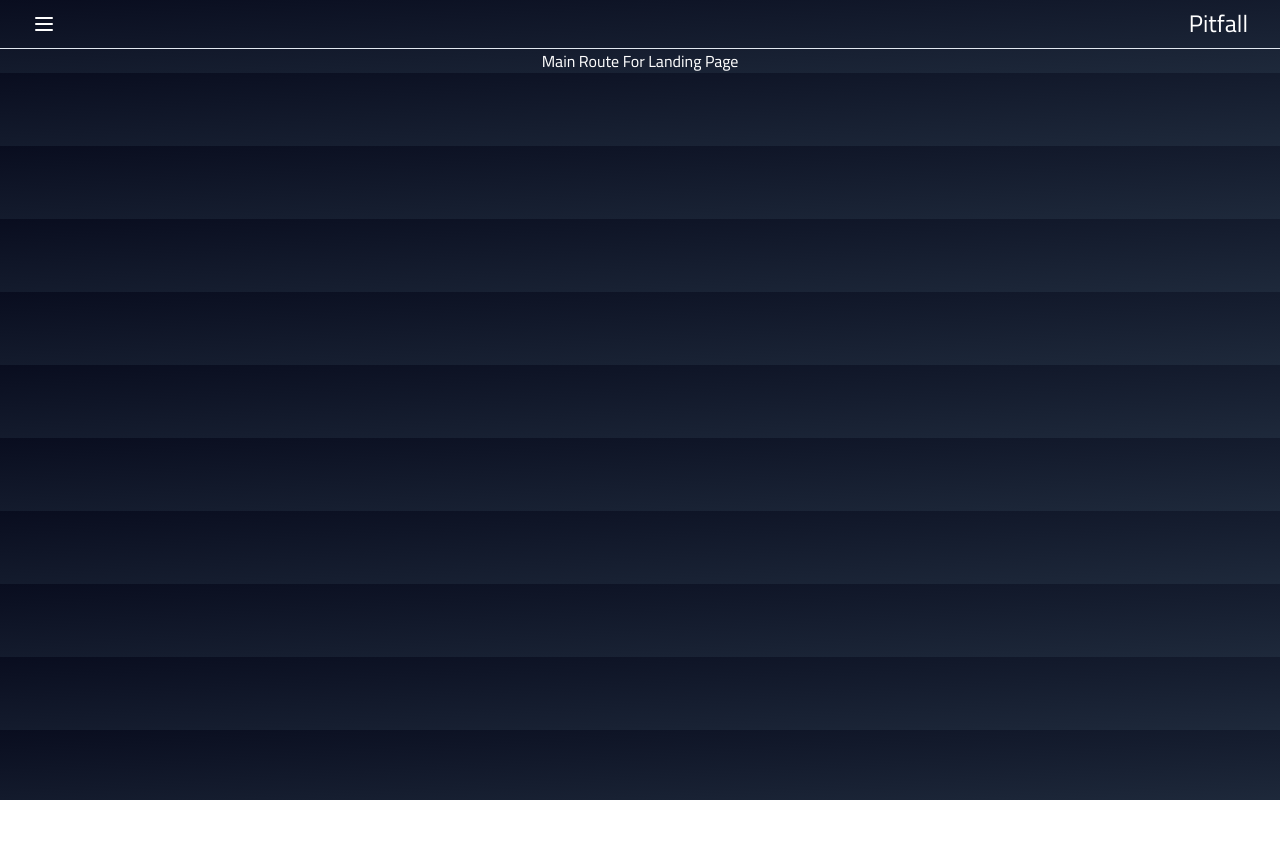
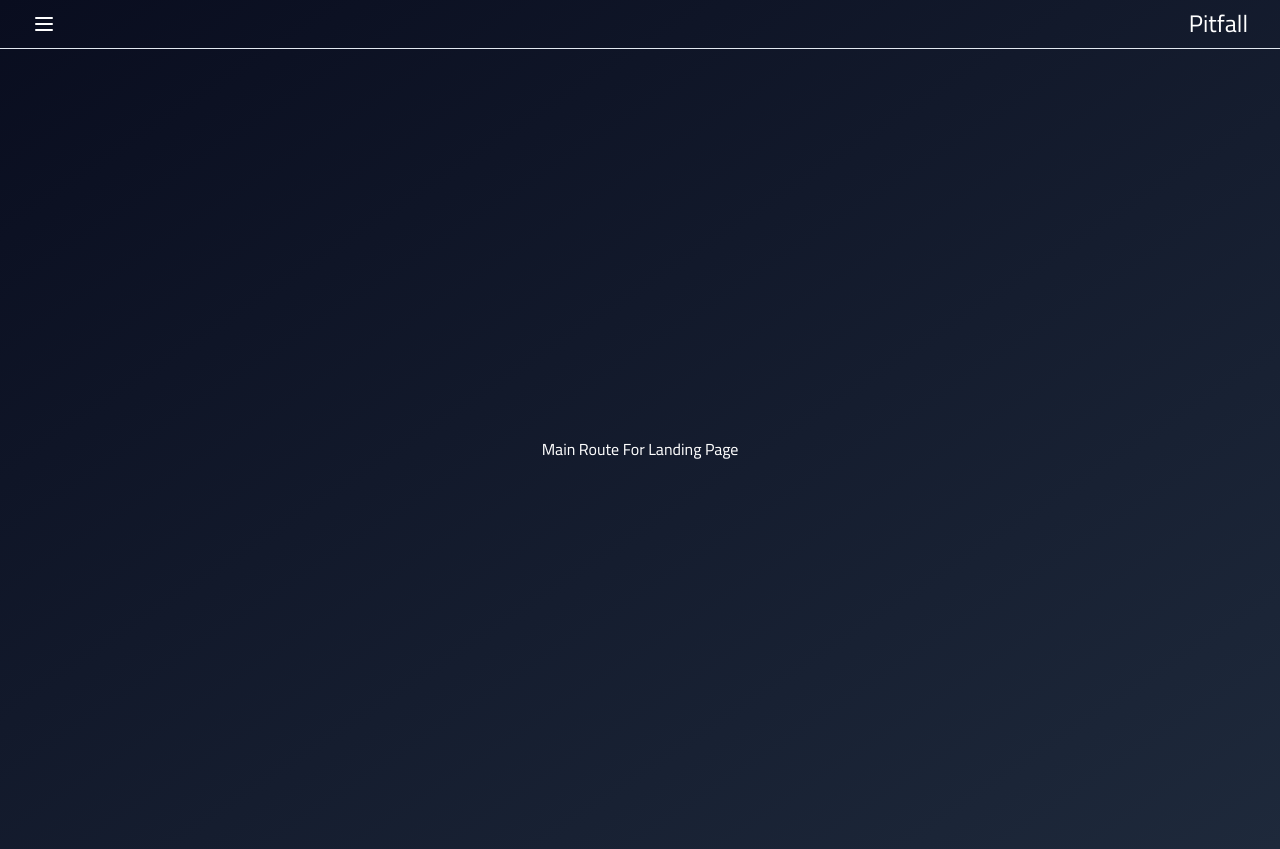
Before and after one commit to JaafarAlMuallim/SWE-363-Project, a Next.js app in the folder client/: page / in a window 1280 px wide. Before the commit the page ends 800 px from the top, so only its background shows below. Built offline with nearby package versions, Linux system fonts and the light colour scheme.

Commit message:
edited button colors

```diff
--- a/client/app/layout.tsx
+++ b/client/app/layout.tsx
@@ -22,7 +22,7 @@
         className={`${cairo.className} bg-gradient-to-br from-primaryDark to-secondaryDark`}
       >
         <Navbar />
-        <main className="flex flex-col justify-center items-center">
+        <main className="h-screen flex flex-col justify-center items-center">
           {children}
         </main>
       </body>
--- a/client/tailwind.config.js
+++ b/client/tailwind.config.js
@@ -20,7 +20,7 @@
         'primaryDark': '#090D1F',
         'secondaryDark': '#1E293B',
         'inputbg': '#212A3E',
-        'cbtn': '#27374D',
+        'cbtn': '#445069',
         border: "hsl(var(--border))",
         input: "hsl(var(--input))",
         ring: "hsl(var(--ring))",
```
